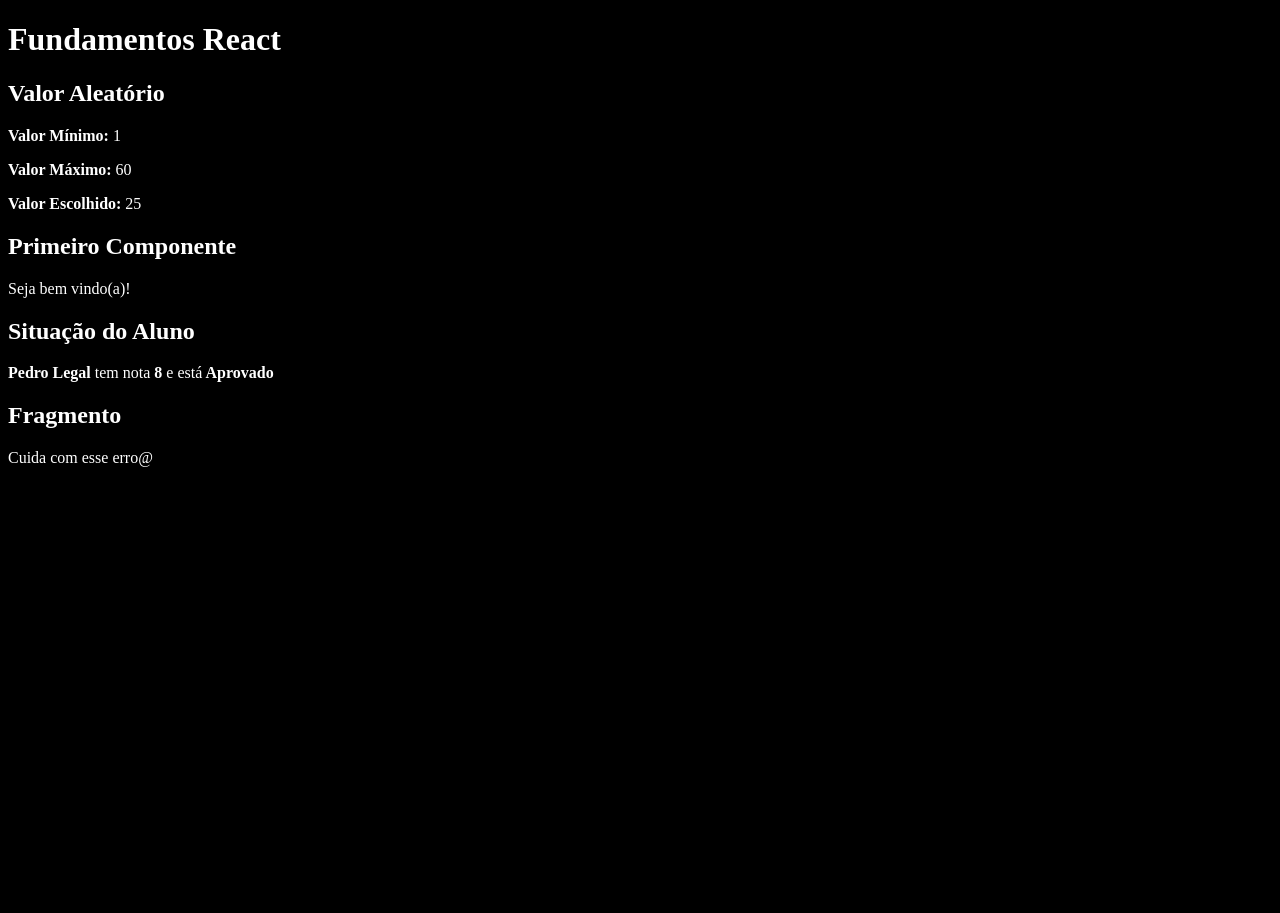
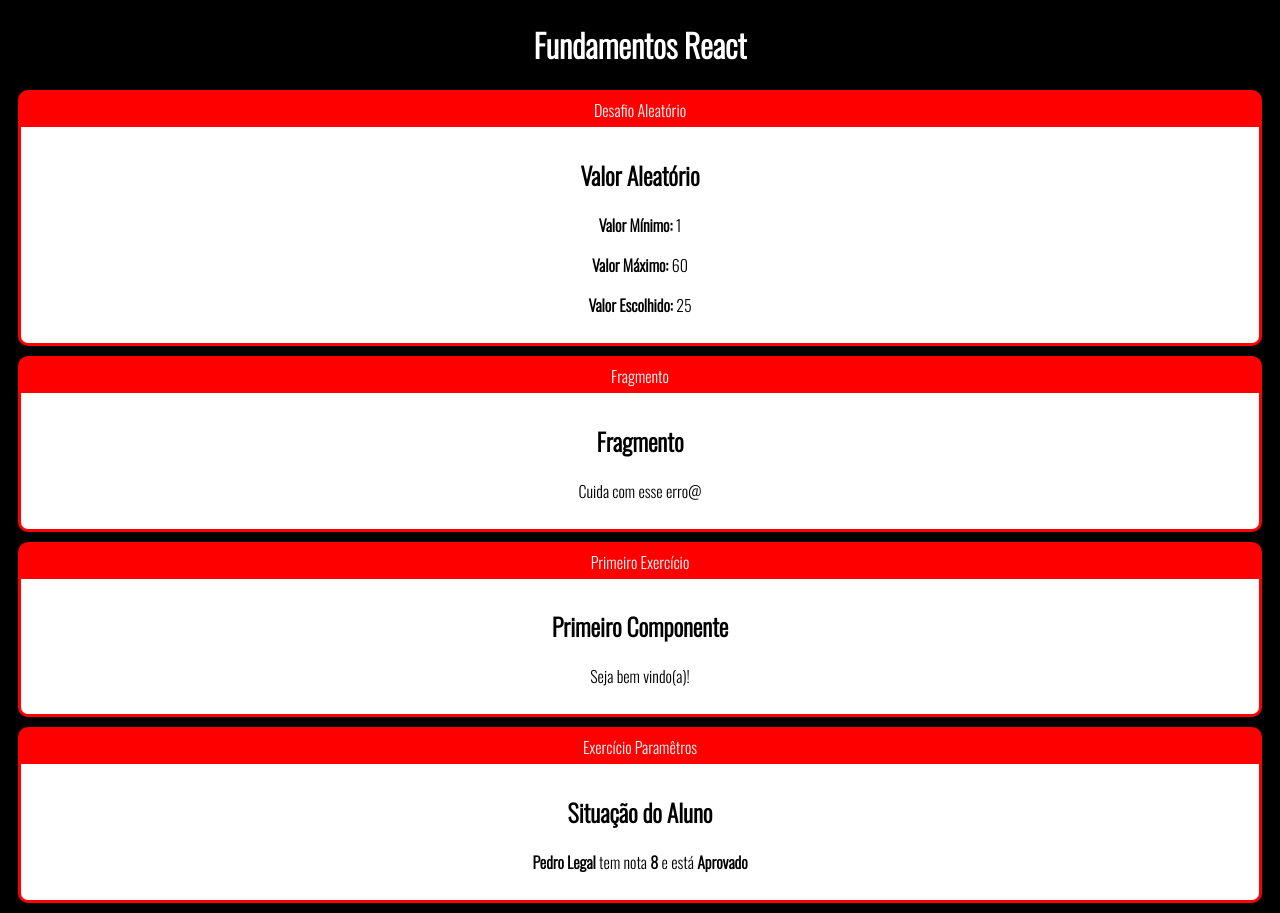
Before and after one commit to williamlemos253/exercicios-react, a React (Create React App) app: page / in a window 1280 px wide. Before the commit the page ends 800 px from the top, so only its background shows below. Built offline with nearby package versions, Linux system fonts and the light colour scheme.

Commit message:
exercícios terceira parte

```diff
--- a/public/index.html
+++ b/public/index.html
@@ -10,6 +10,8 @@
       content="Web site created using create-react-app"
     />
     <link rel="apple-touch-icon" href="%PUBLIC_URL%/logo192.png" />
+    <link rel="preconnect" href="https://fonts.gstatic.com">
+    <link href="https://fonts.googleapis.com/css2?family=Oswald:wght@300&display=swap" rel="stylesheet">
     <!--
       manifest.json provides metadata used when your web app is installed on a
       user's mobile device or desktop. See https://developers.google.com/web/fundamentals/web-app-manifest/
--- a/src/app.jsx
+++ b/src/app.jsx
@@ -4,18 +4,30 @@ import Primeiro from './components/basicos/Primeiro'
 import ComParametro from './components/basicos/ComParametro'
 import Fragmento from './components/basicos/Fragmento'
 import Aleatorio from './components/basicos/Aleatorio'
+import Card from './components/layout/Card'
 
 export default props => {
     return (
         <div id="app">
             <h1>Fundamentos React</h1>
-            <Aleatorio min={1} max={60}/>
-            <Primeiro></Primeiro>
-            <ComParametro
-                titulo="Situação do Aluno"
-                aluno="Pedro Legal"
-                nota={4 + 4} />
-            <Fragmento></Fragmento>
+            <Card titulo="Desafio Aleatório">
+                <Aleatorio min={1} max={60} />
+            </Card>
+
+            <Card titulo="Fragmento">
+                <Fragmento></Fragmento>
+            </Card>
+            <Card titulo="Primeiro Exercício">
+                <Primeiro></Primeiro>
+            </Card>
+
+            <Card titulo="Exercício Paramêtros">
+                <ComParametro
+                    titulo="Situação do Aluno"
+                    aluno="Pedro Legal"
+                    nota={4 + 4} />
+            </Card>
+
         </div>
     );
 }
--- /dev/null
+++ b/src/components/layout/Card.css
@@ -0,0 +1,19 @@
+.Card {
+    background-color: red;
+    border: 3px solid red;
+    border-radius: 10px;
+    overflow: hidden;
+    margin: 10px;
+}
+
+.Card .Title{
+    padding: 5px 0px;
+    display: flex;
+    justify-content: center;
+}
+
+.Card .Content {
+    background-color: white;
+    color: black;
+    padding: 10px;
+}
--- /dev/null
+++ b/src/components/layout/Card.jsx
@@ -0,0 +1,12 @@
+import React from 'react'
+import './Card.css'
+
+export default props => {
+
+    return (
+        <div className="Card">
+            <div className="Title">{props.titulo}</div>
+            <div className="Content">{props.children}</div>
+        </div>
+    )
+}
--- a/src/index.css
+++ b/src/index.css
@@ -1,4 +1,9 @@
+* {
+    font-family: Oswald;
+}
+
 body {
     background-color: black;
     color: white;
+    text-align: center;
 }
```
